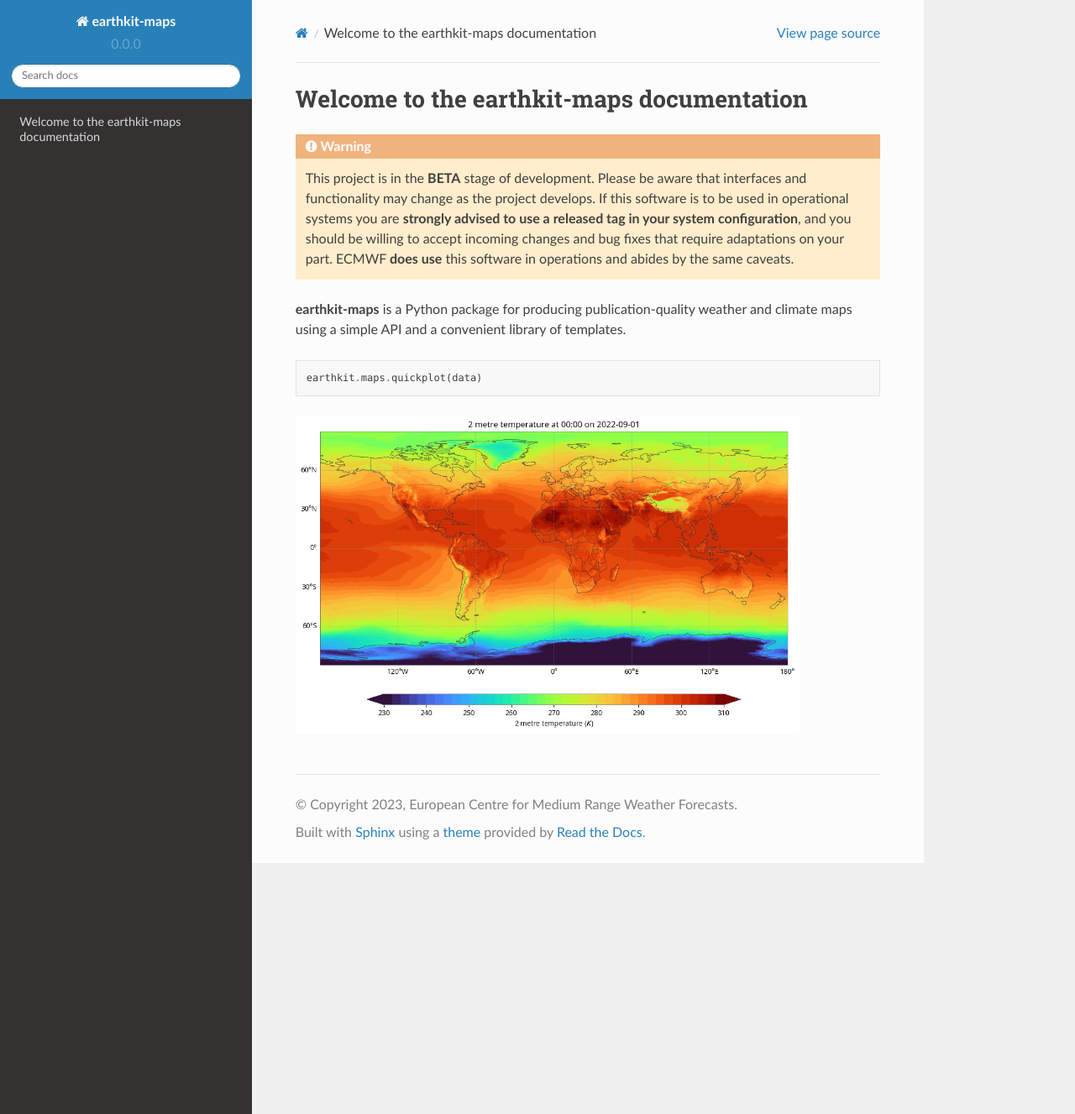
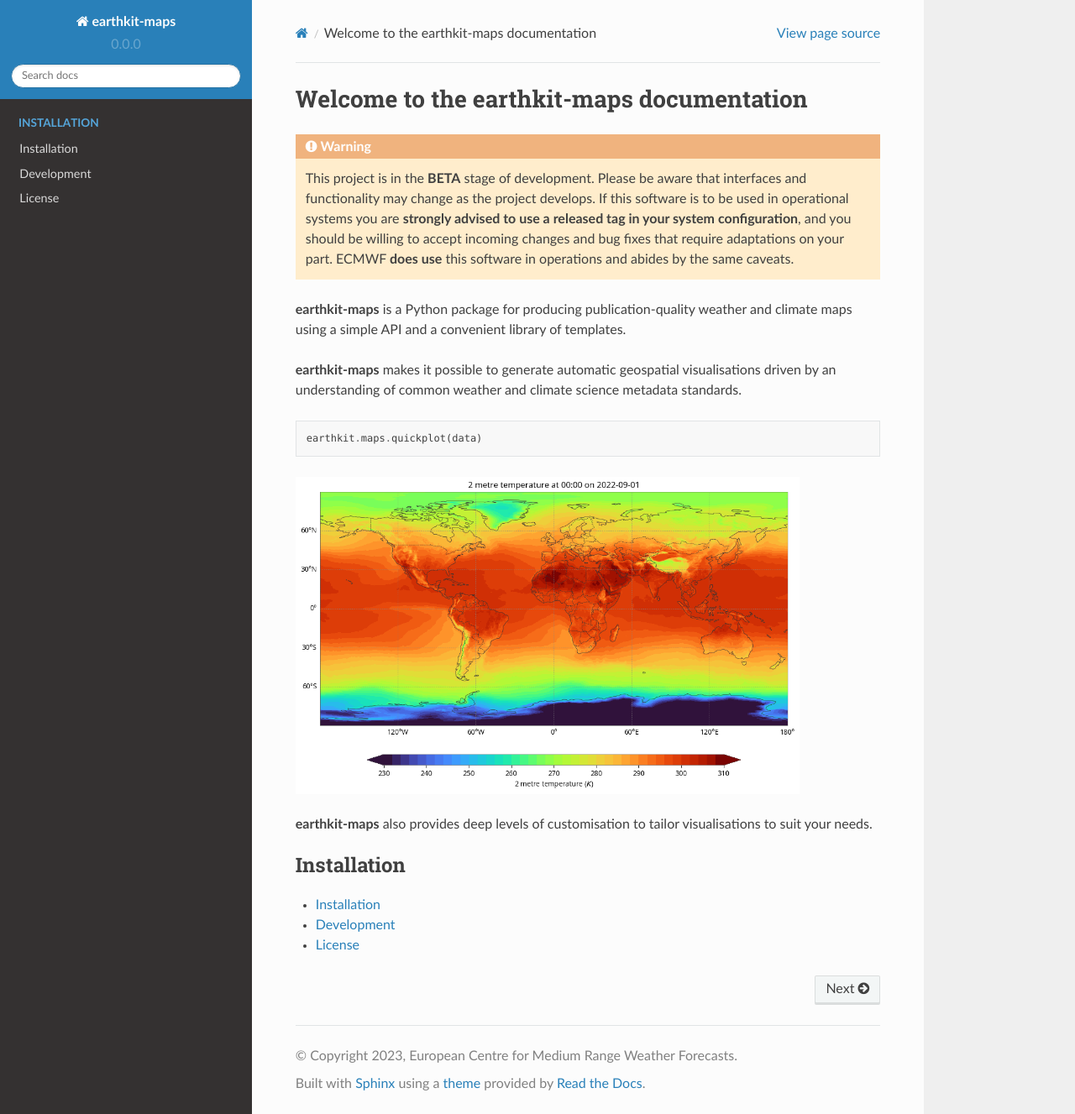
Before and after one commit to ecmwf/earthkit-maps, a Sphinx documentation site: the page built from docs/index.rst, in a window 1280 px wide and 1327 px high. Shown: the whole window at 84% size. Built offline with Sphinx 7.4.7 and the Read the Docs theme 2.0.0, drawn with Linux system fonts in a browser that asks for light colours; pages that are not in the unit, such as notebooks, are missing from menus.

Commit message:
Adds installation instructions

```diff
--- a/docs/index.rst
+++ b/docs/index.rst
@@ -8,9 +8,24 @@
 **earthkit-maps** is a Python package for producing publication-quality weather
 and climate maps using a simple API and a convenient library of templates.
 
+**earthkit-maps** makes it possible to generate automatic geospatial
+visualisations driven by an understanding of common weather and climate science
+metadata standards.
+
 .. code-block:: python
 
     earthkit.maps.quickplot(data)
 
 .. image:: images/quickplot-era5-t2m-20220901.png
    :width: 600
+
+**earthkit-maps** also provides deep levels of customisation to tailor
+visualisations to suit your needs.
+
+.. toctree::
+   :maxdepth: 1
+   :caption: Installation
+
+   install
+   development
+   licence
```
Also changed, not shown: docs/development.rst (added, +57 -0 lines), docs/guide/index.rst (added, +13 -0 lines), docs/install.rst (added, +29 -0 lines), docs/licence.rst (added, +18 -0 lines).
